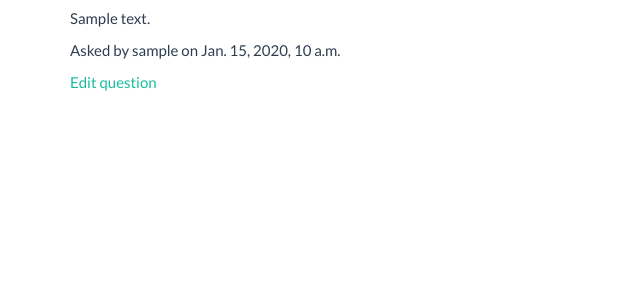
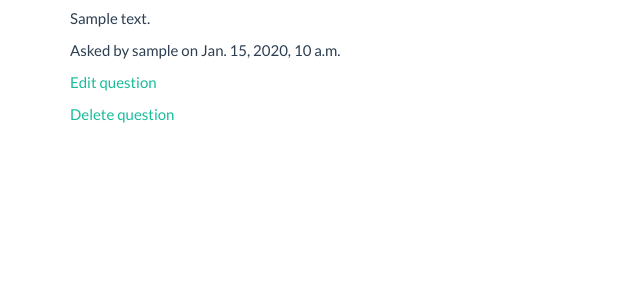
Before and after one commit to njc413/qandu_app, a Django app: page /question/1/ in a window 1280 px wide. Shown: the part 146-446 px from the top of the page, without its empty margins (0-640 px from the left). Run offline with Django 3.2, Linux system fonts and the light colour scheme; a user stored in the database is signed in; tables that the repository leaves empty hold one stand-in row (values such as "Sample post"); some libraries are stand-ins or nearby versions.

Commit message:
Add question delete view

```diff
--- a/core/urls.py
+++ b/core/urls.py
@@ -9,4 +9,5 @@ urlpatterns = patterns('',
    url(r'^question/$', QuestionListView.as_view(), name='question_list'),
    url(r'^question/(?P<pk>\d+)/$', QuestionDetailView.as_view(),name='question_detail'),
    url(r'^question/update/(?P<pk>\d+)/$', QuestionUpdateView.as_view(), name='question_update'),
-)
+   url(r'^question/delete/(?P<pk>\d+)/$', QuestionDeleteView.as_view(), name='question_delete'),
+       )
--- a/core/views.py
+++ b/core/views.py
@@ -1,5 +1,5 @@
 from django.shortcuts import render
-from django.views.generic import TemplateView, CreateView, ListView, DetailView, UpdateView
+from django.views.generic import TemplateView, CreateView, ListView, DetailView, UpdateView, DeleteView
 from django.core.urlresolvers import reverse_lazy
 from .models import *
 
@@ -29,3 +29,8 @@ class QuestionUpdateView(UpdateView):
     model = Question
     template_name = 'question/question_form.html'
     fields = ['title', 'description']
+
+class QuestionDeleteView(DeleteView):
+    model = Question
+    template_name = 'question/question_confirm_delete.html'
+    success_url = reverse_lazy('question_list')
--- a/templates/question/question_detail.html
+++ b/templates/question/question_detail.html
@@ -5,5 +5,6 @@
 <p>Asked by {{ question.user.username }} on {{ question.created_at }}</p>
 {% if question.user == user %}
 <p><a href="{% url 'question_update' pk=question.id %}">Edit question</a></p>
+<p><a href="{% url 'question_delete' pk=question.id %}">Delete question</a></p>
 {% endif %}
 {% endblock %}
```
Also changed, not shown: templates/question/question_confirm_delete.html (added, +8 -0 lines).
